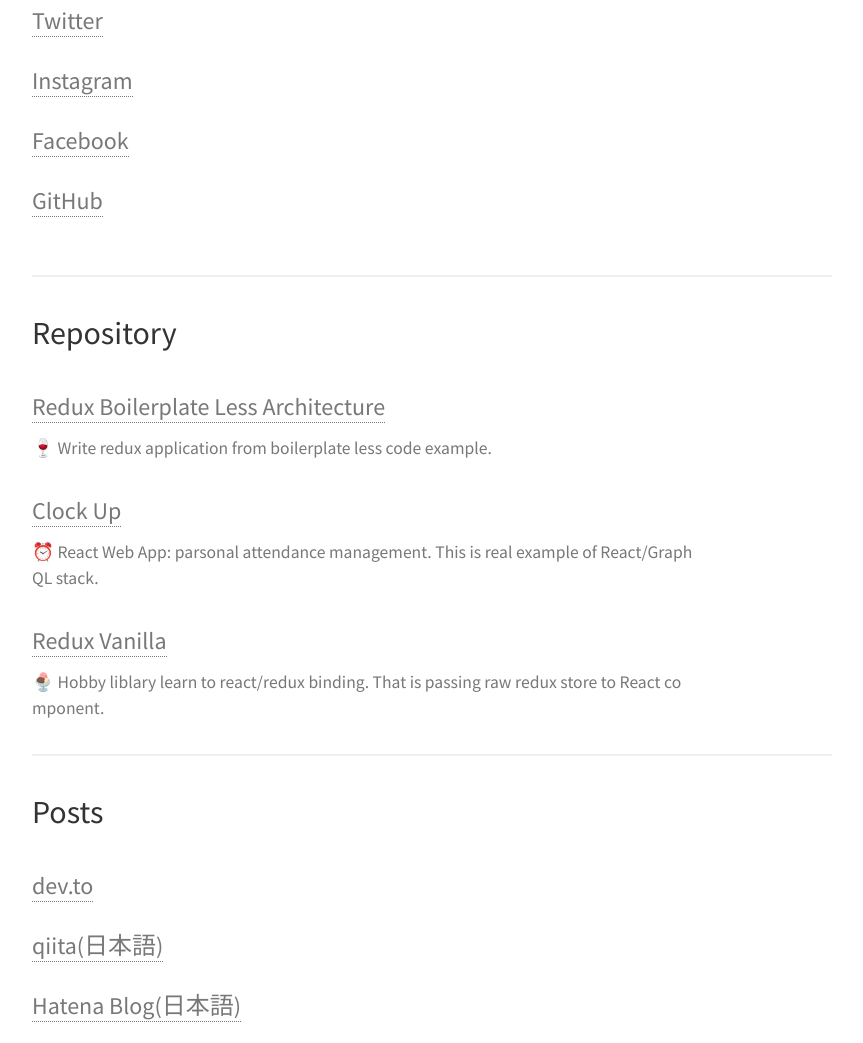
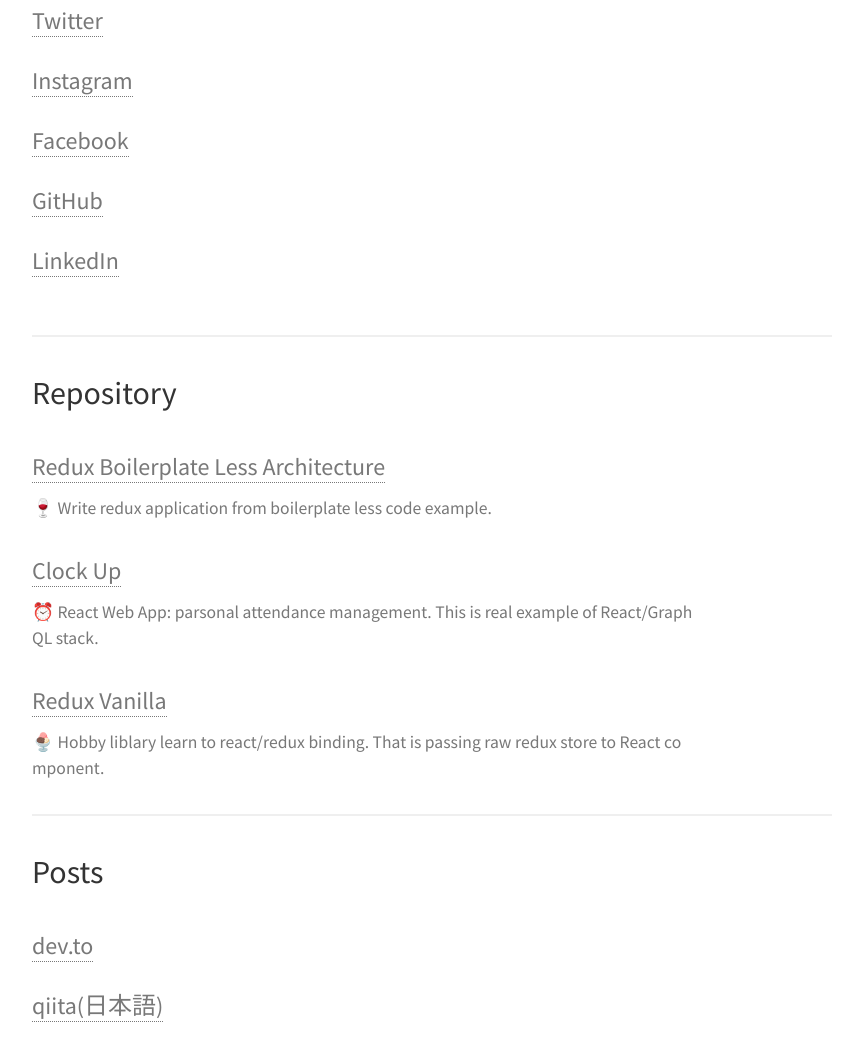
Before and after one commit to ryota-murakami/ryota-murakami.github.io, a plain HTML site: page index.html in a window 1280 px wide. Shown: the part 759-1802 px from the top of the page, without its empty margins (400-1263 px from the left). Drawn offline with Linux system fonts and the light colour scheme.

Commit message:
update Wed Jul 18 14:40:37 JST 2018

```diff
--- a/index.html
+++ b/index.html
@@ -62,6 +62,10 @@
 
 		<article class="10u$">
 			<h2><a target="_blank" href="https://github.com/ryota-murakami">GitHub</a></h2>
+		</article>
+
+		<article class="10u$">
+			<h2><a target="_blank" href="https://www.linkedin.com/in/ryota-murakami-ba9206164/">LinkedIn</a></h2>
 		</article>
 
 	</div>
```
